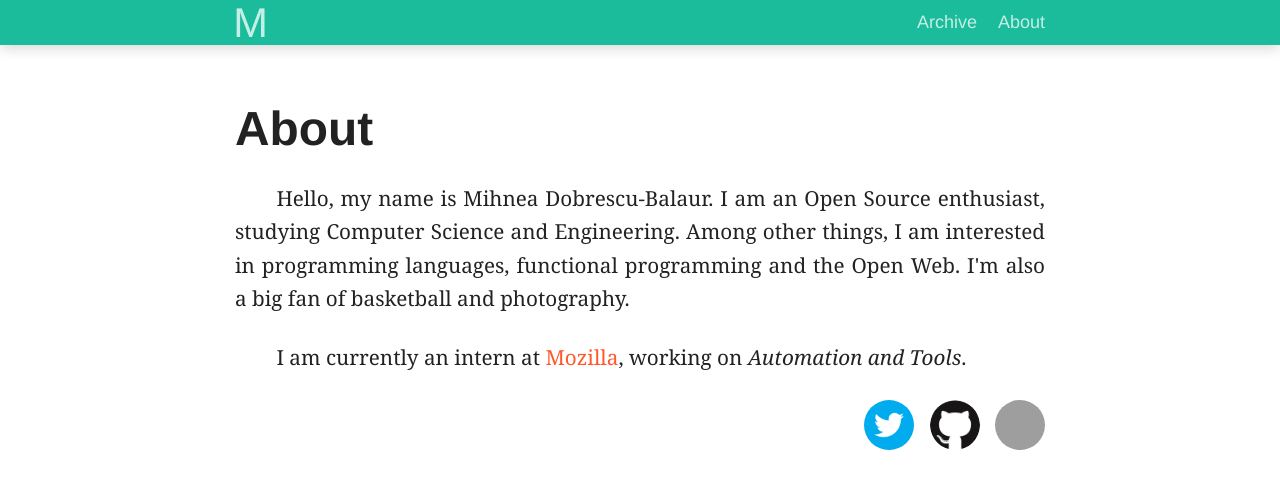
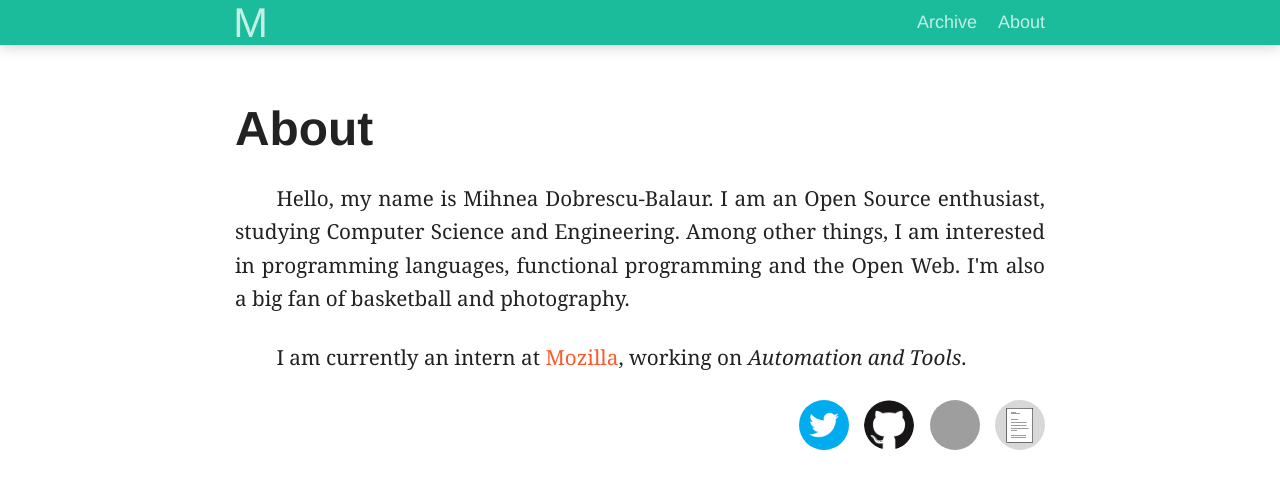
Before and after one commit to mihneadb/mihneadb.github.io, a Jekyll site: the page built from about/index.html, in a window 1280 px wide. Shown: the top 489 px of the page. Built offline with Jekyll 4.4.1, drawn with Linux system fonts in a browser that asks for light colours; Markdown is read by kramdown in place of the engine named in the settings; grey boxes are pictures that could not be loaded.

Commit message:
add resume

```diff
--- a/about/index.html
+++ b/about/index.html
@@ -22,6 +22,7 @@ layout: default
     <a href="https://twitter.com/mihneadb"><img src="/img/twitter.png" alt="twitter"/></a>
     <a href="https://www.github.com/mihneadb"><img src="/img/github.png" alt="github"/></a>
     <a href="https://www.linkedin.com/in/mihneadb"><img src="/img/linkedin.png" alt="linkedin"/></a>
+    <a href="/other/resume_Mihnea_DB.pdf"><img src="/img/resume.png" alt="resume"/></a>
 </div>
 
 </div>
```
Also changed, not shown: img/resume.png (added), 1 other file.
